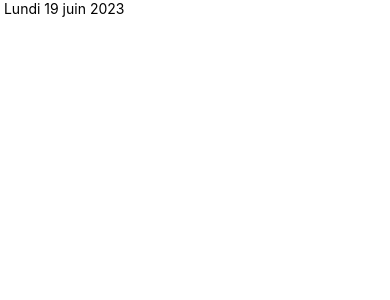
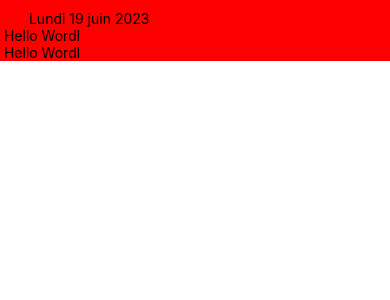
Before and after one commit to camara92/Camaractus, a React Native app: screen / in a window 390 px wide. Shown: the top 300 px of the page. Built offline with nearby package versions, Linux system fonts and the light colour scheme.

Commit message:
affichage via flatlist

```diff
--- a/App.js
+++ b/App.js
@@ -1,4 +1,4 @@
-import { Text, StyleSheet, View, TextInput } from 'react-native'
+import { Text, StyleSheet, SafeAreaView, TextInput } from 'react-native'
 import React, { Component } from 'react';
 import TaskScreen from './src/screens/Tasks';
 
@@ -6,15 +6,19 @@ const App = ({children, title })=>{
 
 
     return (
-      <View>
+      <SafeAreaView style= {styles.SafeContainer}>
         <TaskScreen />
-      </View>
+      </SafeAreaView>
     )
   };
 
 
 const styles = StyleSheet.create({
+SafeContainer : {
+  // flex:1,
+  backgroundColor : "red",
 
+}
 })
 
 
--- a/src/components/Header/index.js
+++ b/src/components/Header/index.js
@@ -1,20 +1,29 @@
 import React from 'react'
 import { Text, StyleSheet, View, TextInput } from 'react-native'
 
-const days = ["Dimanche", "Lundi", "MArdi", "Mercredi", "Jeudi", "Vendredi", "Samedi"]
+const days = ["Dimanche", "Lundi", "Mardi", "Mercredi", "Jeudi", "Vendredi", "Samedi"]
 const month= ["janvier", "février", "mars", "avril", "mai", "juin", "juillet", "août", "septembre", "octobre", "novembre", "décembre"]
 
 export default function Header() {
     const date = new Date();
   return (
-    <Text> {`${days[date.getDay()]} ${date.getDate()} ${month[date.getMonth()] } ${[date.getFullYear()] } `} </Text>
+    <View style={styles.container}>
+
+        <Text> {`${days[date.getDay()]} ${date.getDate()} ${month[date.getMonth()] } ${[date.getFullYear()] } `} </Text>
+    </View>
     // <Text> {Date.now().toString()} </Text>
   )
 }
 
+const styles = StyleSheet.create({
+container: {
+    paddingLeft : 25,
+    paddingTop : 10,
+},
+date:{
+    fontSize : 26,
+    fontWeight: "bold",
 
-
-
-const styles = StyleSheet.create({
+}
 
 })
--- a/src/screens/Tasks/index.js
+++ b/src/screens/Tasks/index.js
@@ -1,11 +1,40 @@
-import React from 'react'
-import { Text, StyleSheet, View, TextInput } from 'react-native'
+import React, { useState } from 'react'
+import { Text, StyleSheet, View, TextInput, FlatList } from 'react-native'
 import Header from '../../components/Header'
 
-export default function TaskScreen () {
-  return (
-<View>
-   <Header />
-</View>
-  )
+export default function TaskScreen() {
+    // List des tâches
+    // State pour garder en memoire les tâches :
+    const [tasks, SetTask] = useState([
+        {
+            id: 1,
+            title: "Hello Wordl",
+            isCompleted: false,
+        },
+        {
+            id: 2,
+            title: "Hello Wordl",
+            isCompleted: false,
+        }
+    ]);
+const renderItem = ({item})=>{
+    return(
+    <Text> {item.title} </Text>
+    )
 }
+    // 2* Task counter => props é title
+    // TaskList : retourner les flatlist où il y a la liste des tâches
+
+    return (
+        <View>
+
+            <FlatList
+                ListHeaderComponent = {<Header/>}
+                contentContainerStyle= {{flexGrow:1, }}
+                data = {tasks}
+                keyExtractor = {(item, index)=> index.toString()}
+                renderItem = {renderItem}
+            />
+        </View>
+    );
+}
```
